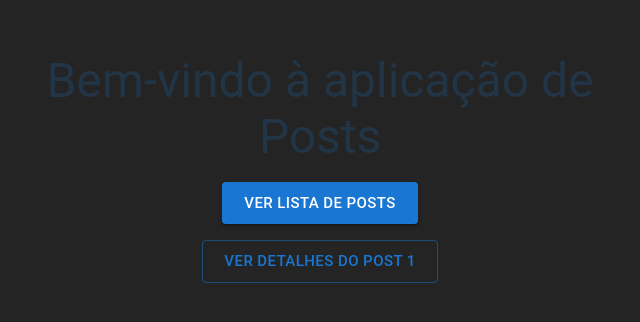
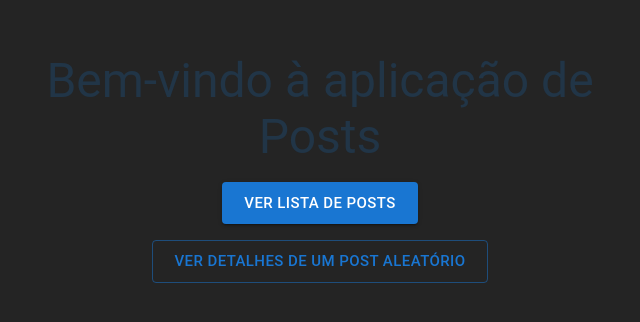
Before and after one commit to LuizFCBarcelos/PostView, a React (Vite) app: page / in a window 1280 px wide. Shown: the part 232-554 px from the top of the page, without its empty margins (320-960 px from the left). Built offline with nearby package versions, Linux system fonts and the light colour scheme.

Commit message:
feat/home: substituir botão 'Ver Detalhes do Post 1' por botão 'Ver detalhes de um post aleatório'

```diff
--- a/src/components/Home.jsx
+++ b/src/components/Home.jsx
@@ -20,13 +20,21 @@ export default function Home() {
         </Typography>
 
         <Stack spacing={2} direction="column" alignItems="center">
-          <Button variant="contained" size="large" onClick={() => navigate('/post')}>
+            <Button variant="contained" size="large" onClick={() => navigate('/post')}>
             Ver Lista de Posts
-          </Button>
+            </Button>
 
-          <Button variant="outlined" size="large" onClick={() => navigate('/dados/1')}>
-            Ver Detalhes do Post 1
-          </Button>
+            <Button
+            variant="outlined"
+            size="large"
+            onClick={() => {
+                const randomId = Math.floor(Math.random() * 100) + 1
+                navigate(`/dados/${randomId}`)
+            }}
+            >
+            Ver detalhes de um post aleatório
+            </Button>
+
         </Stack>
       </Container>
     </Box>
```
